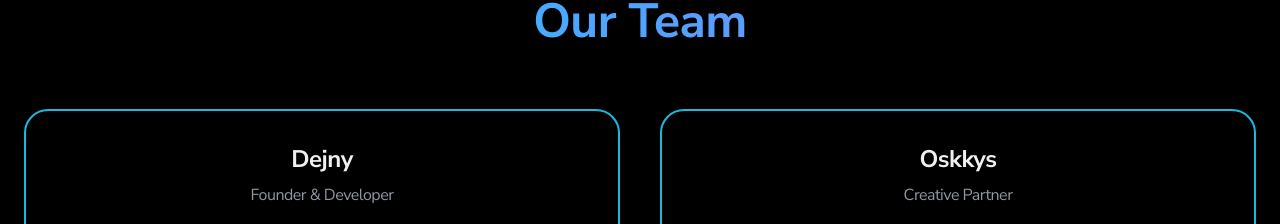
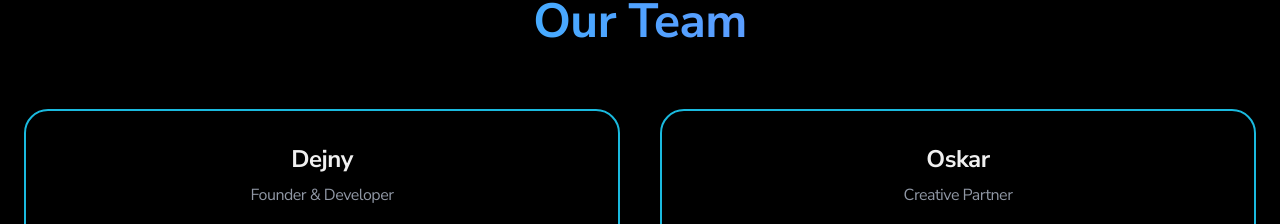
Before and after one commit to Dejnyyy/DejnyO, a Next.js app: page / in a window 1280 px wide. Shown: the part 3304-3528 px from the top of the page. Built offline with nearby package versions, Linux system fonts and the light colour scheme.

Commit message:
zmena na oskara

```diff
--- a/src/pages/index.tsx
+++ b/src/pages/index.tsx
@@ -506,7 +506,7 @@ export default function Home() {
           <h3 className={`text-2xl font-bold mb-2   ${theme === 'dark' ?
     'from-cyan-400 via-blue-500 to-indigo-500' :
      'from-purple-400 via-pink-400 to-rose-400'
-     }`}>Oskkys</h3>
+     }`}>Oskar</h3>
           <p className="text-gray-400 mb-2">Creative Partner</p>
         </div>
       </Tilt>
```
